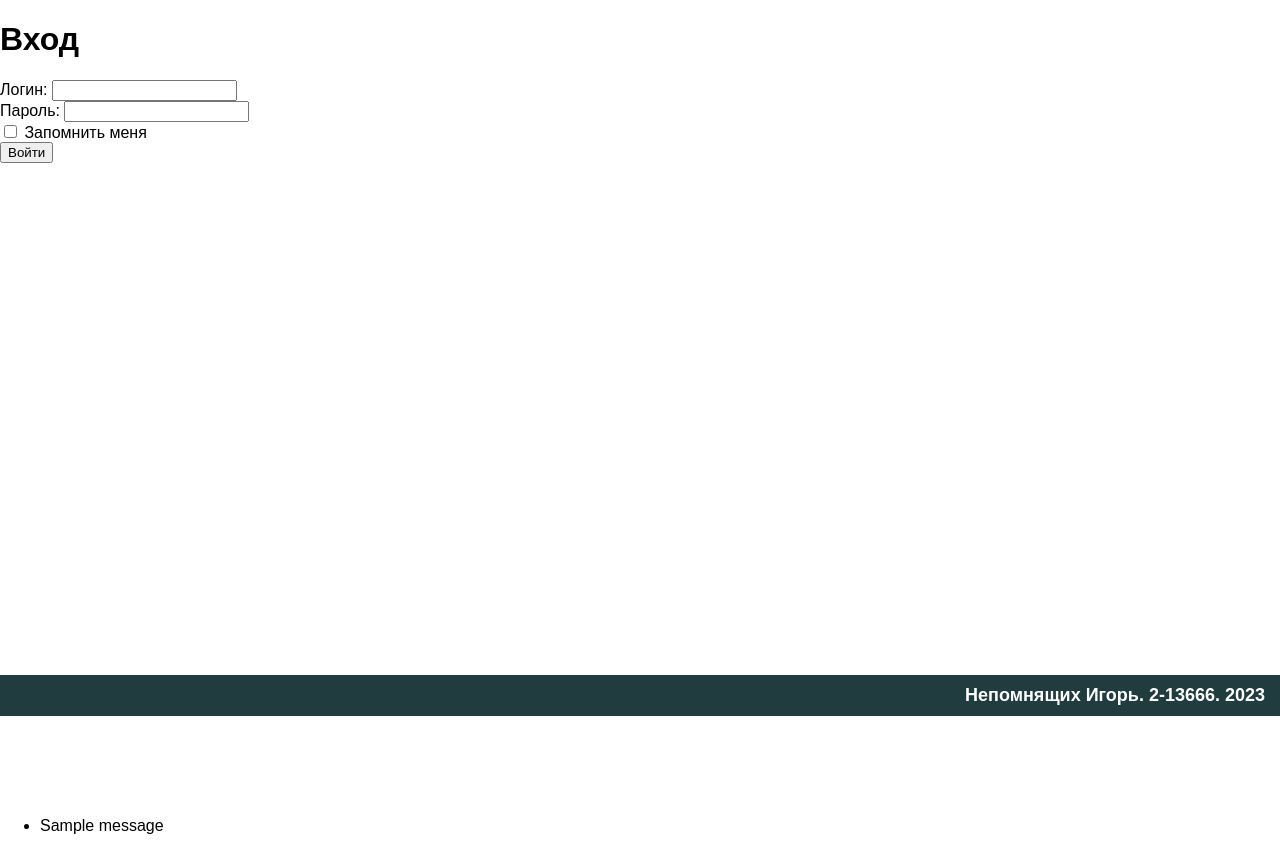
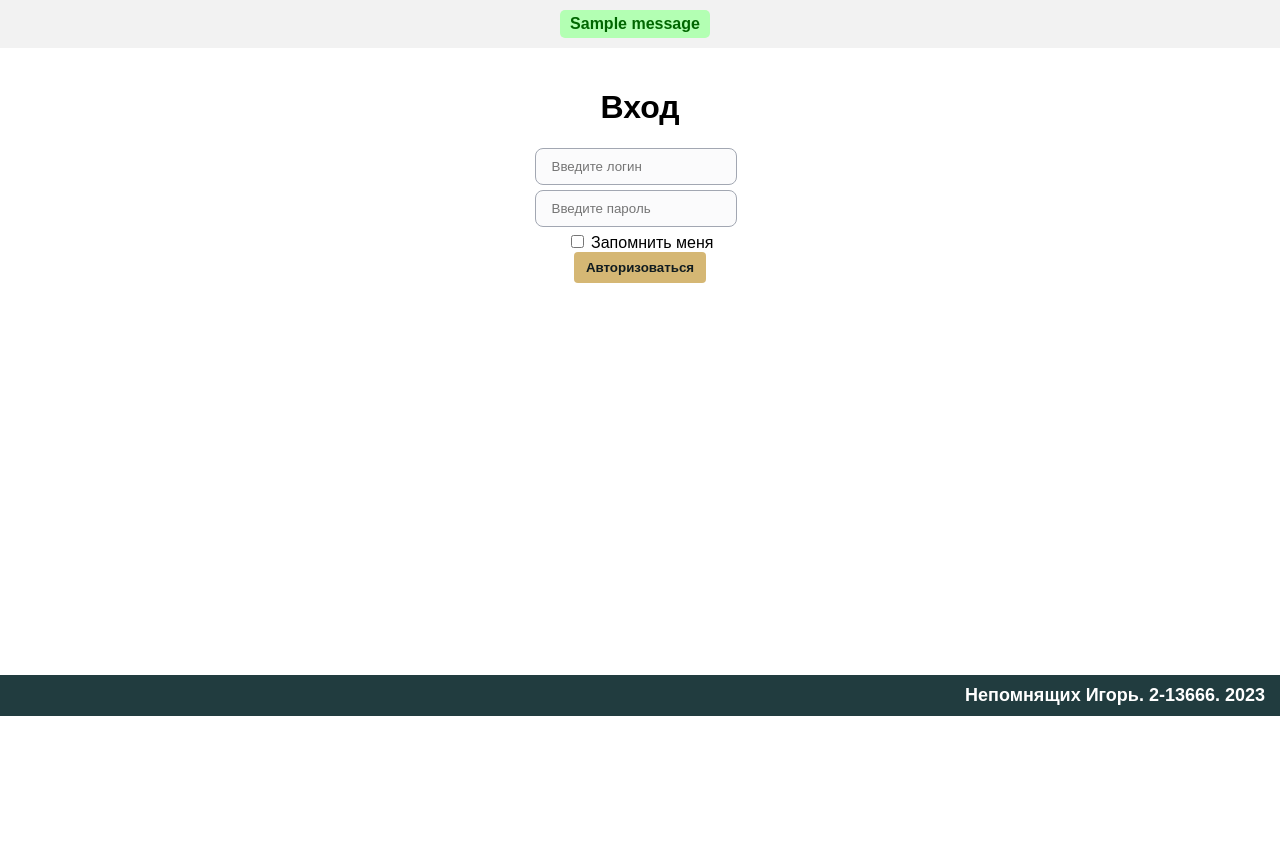
Before and after one commit to 666Parzival666/webdev-exam-2023-2-13666, a Flask app: page /login in a window 1280 px wide. Shown: the part 84-935 px from the top of the page. After the commit the page ends 800 px from the top, so only its background shows below. Run offline with Flask 3, Linux system fonts and the light colour scheme; tables that the repository leaves empty hold one stand-in row (values such as "Sample post"); one stand-in notice (Sample message) is shown; some libraries are stand-ins or nearby versions.

Commit message:
update styles

```diff
--- a/static/css/main.css
+++ b/static/css/main.css
@@ -235,6 +235,24 @@ nav {
   margin-left: 10px;
   display: inline-block;
   padding: 8px 12px;
+  color: #111c20;
+  text-decoration: none;
+  border: none;
+  border-radius: 4px;
+  transition: background-color 0.2s linear;
+  font-weight: bold;
+  cursor: pointer;
+}
+
+.review-buttons {
+  margin-top: 20px;
+  text-align: left;
+}
+
+.review-buttons button {
+  margin-left: 10px;
+  display: inline-block;
+  padding: 10px 14px;
   color: #111c20;
   text-decoration: none;
   border: none;
@@ -586,3 +604,81 @@ input[type="file"] {
 .review-text p {
   text-align: justify;
 }
+
+.moderate-page {
+  display: flex;
+  flex-direction: column;
+  margin-left: 15%;
+  width: 70%;
+}
+
+.review-row {
+  display: flex;
+  flex-direction: row;
+  justify-content: space-between;
+  flex-wrap: wrap;
+}
+
+.review {
+  display: flex;
+  flex-direction: column;
+  justify-content: space-between;
+  margin-bottom: 10px;
+  border: 1px solid black;
+  padding: 15px;
+}
+
+.review-page {
+  display: flex;
+  flex-direction: column;
+  margin-left: 15%;
+  width: 70%;
+}
+
+.auth-page {
+  display: flex;
+  flex-direction: column;
+  margin-left: 15%;
+  width: 70%;
+  justify-content: center;
+  align-items: center;
+  text-align: center;
+}
+
+.auth-input {
+  display: flex;
+  padding: 10px 16px;
+  align-items: center;
+  gap: 10px;
+  align-self: stretch;
+  border-radius: 8px;
+  border: 1px solid #A2A7B2;
+  background: #FBFBFC;
+  width: 80%;
+  margin-bottom: 5px;
+}
+
+.flash-messages {
+        background-color: #f2f2f2;
+        padding: 10px;
+        margin-bottom: 20px;
+        text-align: center;
+    }
+
+    .flash-messages span {
+        display: inline-block;
+        padding: 5px 10px;
+        border-radius: 5px;
+        margin-right: 10px;
+        font-weight: bold;
+    }
+
+    .flash-messages .positive {
+        background-color: #b3ffb3;
+        color: #006600;
+    }
+
+    .flash-messages .negative {
+        background-color: #ffb3b3;
+        color: #990000;
+    }
--- a/templates/auth/auth.html
+++ b/templates/auth/auth.html
@@ -1,21 +1,23 @@
 {% extends "base.html" %}
 
 {% block content %}
+    <div class="auth-page">
         <h1>Вход</h1>
 
         <form method="POST" action="{{ url_for('auth.login') }}">
             <div>
-            <label for="login">Логин:</label>
-            <input type="text" name="login" id="login" required>
+                <input class="auth-input" type="text" name="login" id="login" placeholder="Введите логин" required>
             </div>
             <div>
-            <label for="password">Пароль:</label>
-            <input type="password" name="password" id="password" required>
+                <input class="auth-input" type="password" name="password" placeholder="Введите пароль" id="password" required>
             </div>
             <div>
                 <input type="checkbox" name="remember" id="remember">
                 <label for="remember">Запомнить меня</label>
             </div>
-        <button type="submit">Войти</button>
+            <div>
+                <button class="login-button" type="submit">Авторизоваться</button>
+            </div>
         </form>
+    </div>
 {% endblock %}
--- a/templates/base.html
+++ b/templates/base.html
@@ -39,7 +39,18 @@
           {% endif %}
         </div>
     </nav>
-
+    <!-- Отображение flash-сообщений -->
+    {% with messages = get_flashed_messages() %}
+        {% if messages %}
+            <div class="flash-messages">
+                {% for message in messages %}
+                    <span class="{% if message.startswith('Отрицательное') %}negative{% else %}positive{% endif %}">
+                        {{ message }}
+                    </span>
+                {% endfor %}
+            </div>
+        {% endif %}
+    {% endwith %}
     <!-- Контент страницы -->
     <div class="content">
         {% block content %}{% endblock %}
@@ -50,17 +61,5 @@
         <span class="user-name">Непомнящих Игорь. 2-13666. 2023</span>
     </div>
 
-    <!-- Ваши скрипты -->
-
-    <!-- Отображение flash-сообщений -->
-    {% with messages = get_flashed_messages() %}
-        {% if messages %}
-            <ul class="flash-messages">
-                {% for message in messages %}
-                    <li>{{ message }}</li>
-                {% endfor %}
-            </ul>
-        {% endif %}
-    {% endwith %}
 </body>
 </html>
```
Also changed, not shown: templates/library/add_book.html (+0 -9 lines), templates/library/book.html (+0 -11 lines), templates/library/index.html (+0 -10 lines), templates/reviews/moderate.html (+7 -3 lines), templates/reviews/review.html (+12 -10 lines). Lines whose indentation alone changed are shown as unchanged.
